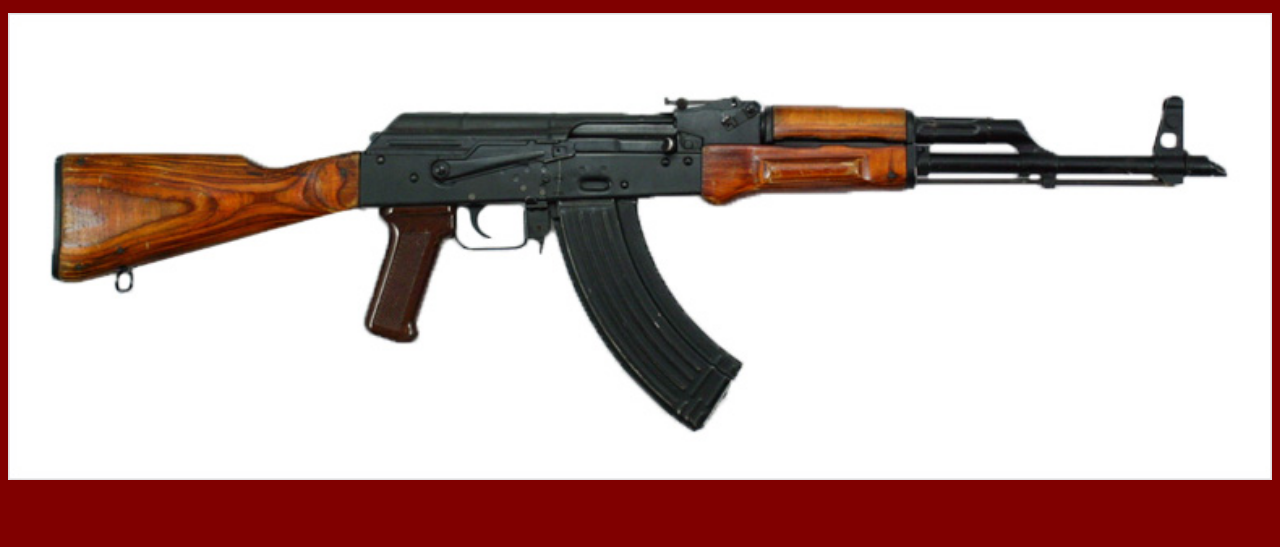
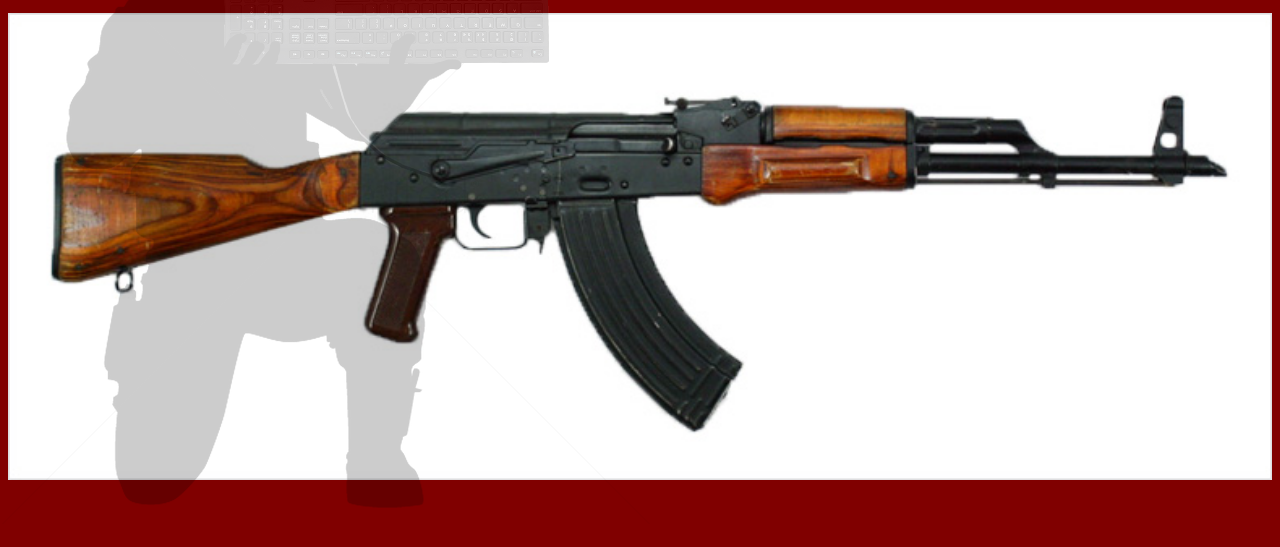
Before and after one commit to tario/awp, a plain HTML site: page index.html in a window 1280 px wide. Shown: the part 133-680 px from the top of the page. Drawn offline with Linux system fonts and the light colour scheme; a web font is replaced by a local one.

Commit message:
added image to explain how to use ak47

```diff
--- a/css/ak47.css
+++ b/css/ak47.css
@@ -35,3 +35,16 @@ p {
 img.ak47 {
   width: 100%;
 }
+
+div.silueta {
+  position: fixed;
+  left: 0;
+  z-index: 1;
+  opacity: 0.2;
+  transition: opacity 1s;
+  -webkit-transition: opacity 1s;
+}
+
+div.silueta:hover {
+  opacity: 0.8;
+}
--- a/index.html
+++ b/index.html
@@ -6,6 +6,10 @@
 	</head>
 
 	<body>
+
+		<div class="silueta">
+			<img class="silueta" src="img/tipodisparandoteclado.png"></img>
+		</div>
 		<p>
 			Usa cualquier tecla para disparar
 		</p>
```
Also changed, not shown: img/tipodisparandoteclado.png (added).
